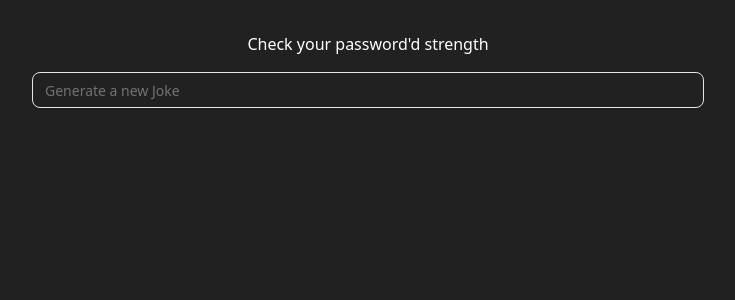
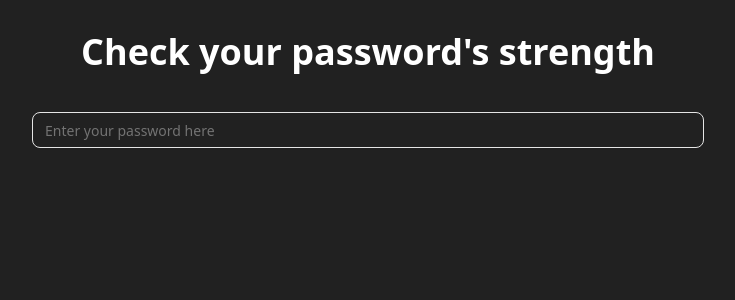
Before and after one commit to khushi28p/reactProjects, a React (Vite) app: page /password-validator in a window 1280 px wide. Shown: the top 300 px of the page, without its empty margins (272-1007 px from the left). Built offline with nearby package versions, Linux system fonts and the light colour scheme.

Commit message:
changes done

```diff
--- a/src/App.jsx
+++ b/src/App.jsx
@@ -4,6 +4,7 @@ import { Routes, Route } from 'react-router-dom'
 import ReactForm from './components/ReactForm'
 import JokesGenerator from './components/JokesGenerator'
 import PasswordValidator from './components/PasswordValidator'
+import TicTacToe from './components/TicTacToe'
 
 const App = () => {
   return (
@@ -12,6 +13,7 @@ const App = () => {
         <Route path="/form" element={<ReactForm />} />
         <Route path="/jokes" element={<JokesGenerator />} />
         <Route path='/password-validator' element={<PasswordValidator />} />
+        <Route path='/tic-tac-toe' element={<TicTacToe />} />
       </Routes>
     </div>
   )
--- a/src/components/JokesGenerator.jsx
+++ b/src/components/JokesGenerator.jsx
@@ -20,7 +20,7 @@ const JokesGenerator = () => {
   return (
 
         <div className='flex flex-col align-center items-center justify-center w-full h-full gap-4'>
-        <h1>Jokes Generator using React and JokeAPI</h1>
+        <h1 className="flex justify-center pb-6 text-4xl font-bold">Jokes Generator using React and JokeAPI</h1>
         <Textarea disabled type="text" placeholder="Generate a new Joke" value={joke} className='max-w-2xl' />
         <Button onClick={getJoke}>Generate</Button>
         </div>
--- a/src/components/PasswordValidator.jsx
+++ b/src/components/PasswordValidator.jsx
@@ -16,9 +16,9 @@ const PasswordValidator = () => {
 
   return (
     <div className='flex flex-col align-center items-center justify-center w-full h-full gap-4'>
-      <h1>Check your password'd strength</h1>
+      <h1 className="flex justify-center pb-6 text-4xl font-bold">Check your password's strength</h1>
       <Input type="text"
-      onChange={(e) => validate(e.target.value)} placeholder="Generate a new Joke" className='max-w-2xl' />
+      onChange={(e) => validate(e.target.value)} placeholder="Enter your password here" className='max-w-2xl' />
       {errorMessage && <p className='font-bold text-red-600'>{errorMessage}</p>}
     </div>
   )
--- /dev/null
+++ b/src/components/TicTacToe.jsx
@@ -0,0 +1,11 @@
+import React from 'react'
+
+const TicTacToe = () => {
+  return (
+    <div>
+
+    </div>
+  )
+}
+
+export default TicTacToe
```
